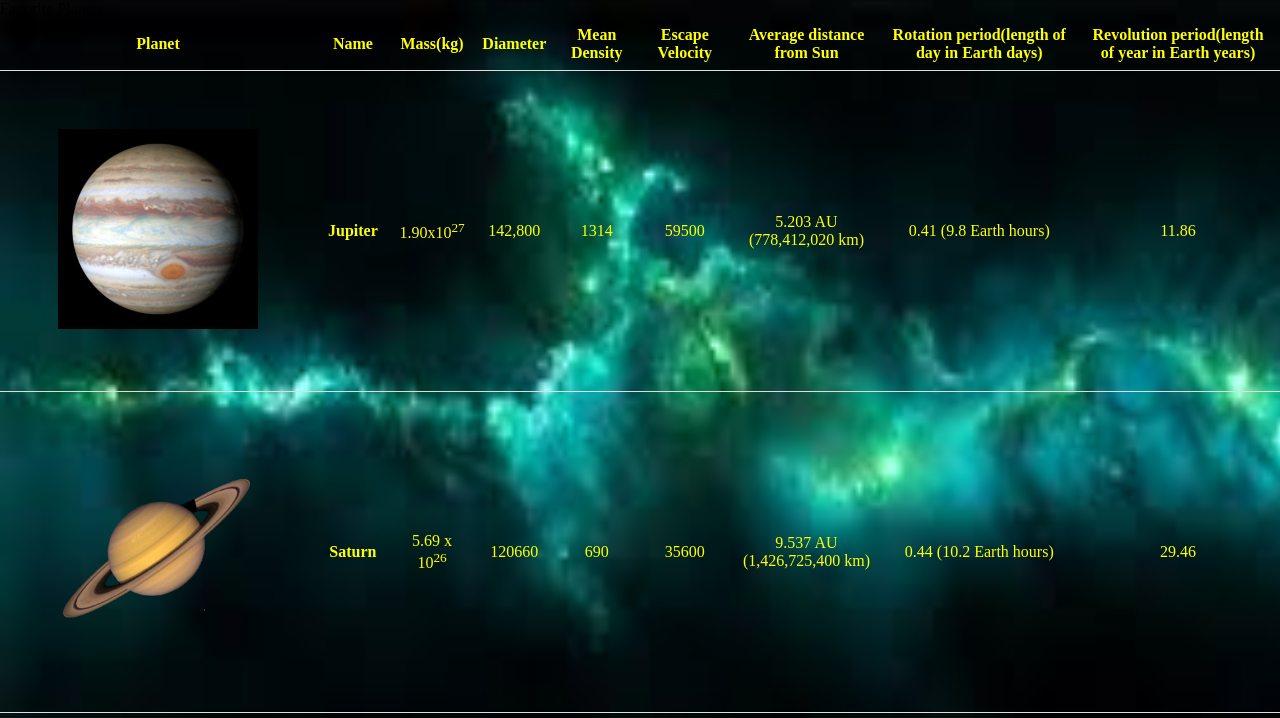
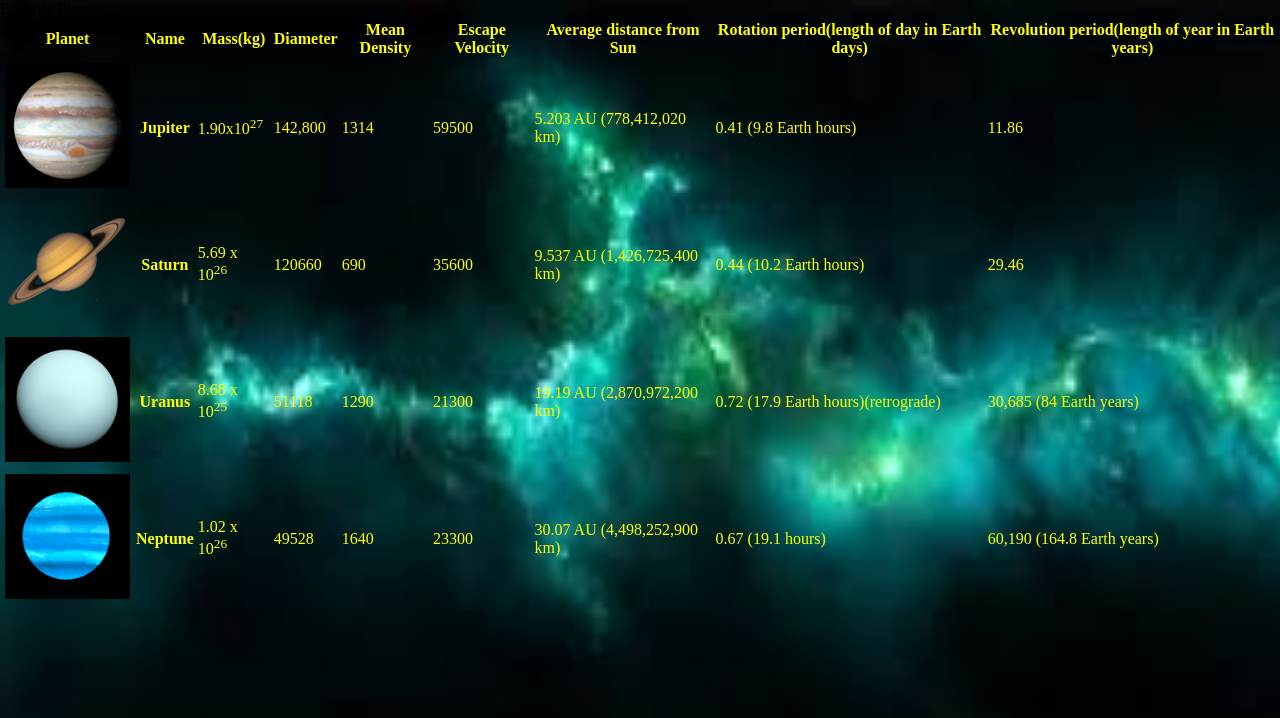
Before and after one commit to tinkzgee/ITMD361-lab-5, a plain HTML site: page index.html in a window 1280 px wide. Shown: the top 718 px of the page. Drawn offline with Linux system fonts and the light colour scheme.

Commit message:
changed padding to fit on one page

```diff
--- a/style.css
+++ b/style.css
@@ -3,9 +3,11 @@ margin:0;
 background-size: 1800px 900px;
 background-repeat:no repeat;
 background-image: url("images/background.jpg");
-
 }
 
+.Planet {
+	text-align:right;
+}
 .head {
 	color: yellow;
 }
@@ -46,20 +48,12 @@ h1 {
 }
 
 img {
-	width: 200px;
-	height: 200px;
-	padding:50px;
+	width: 125px;
+	height: 125px;
+	padding:2px;
 	border:50px
 }
 table {
-border-collapse: collapse;
-width: 100%;
+	margin-left:auto;
+	margin-right:auto;
 }
-
-th, td {
-padding: 8px;
-text-align: left;
-border-bottom: 1px solid #ddd;
-color: #27408b;
-text-align: center;
-}
```
